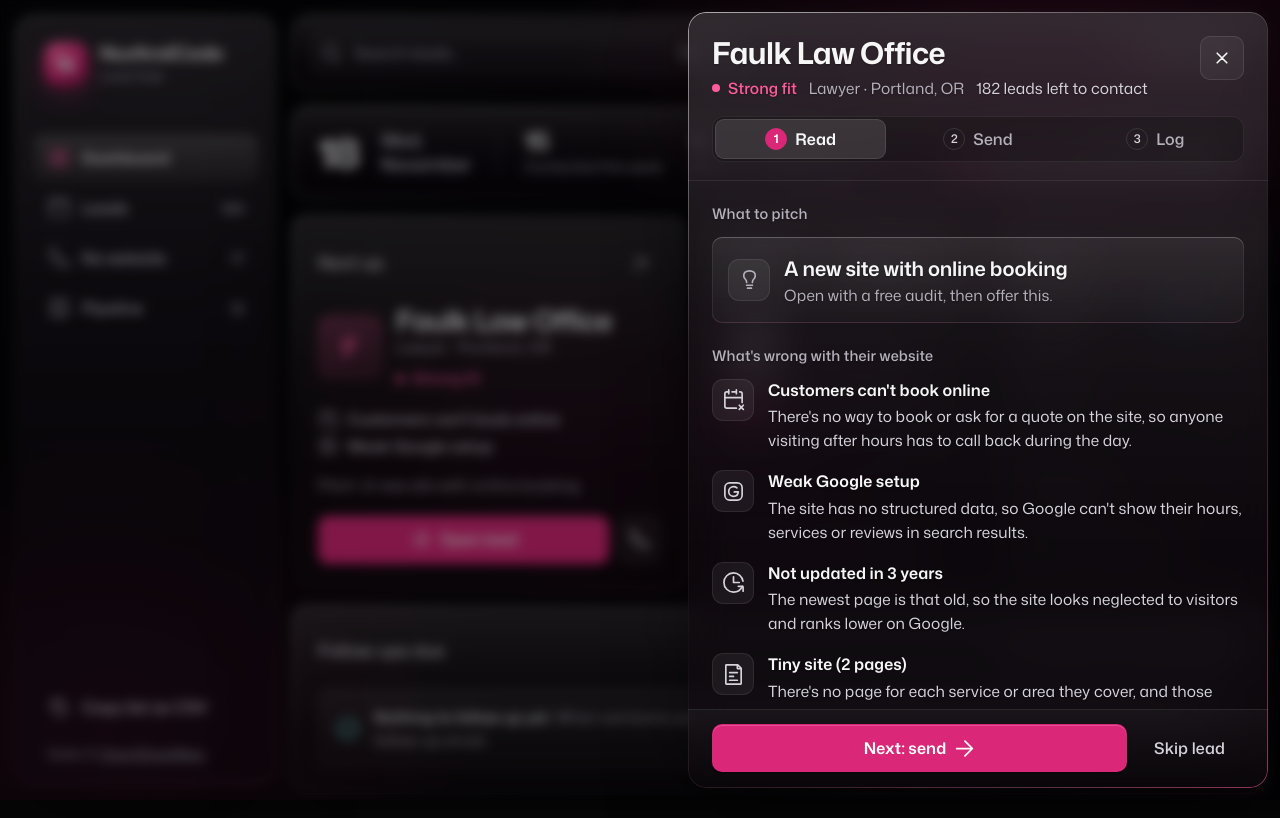
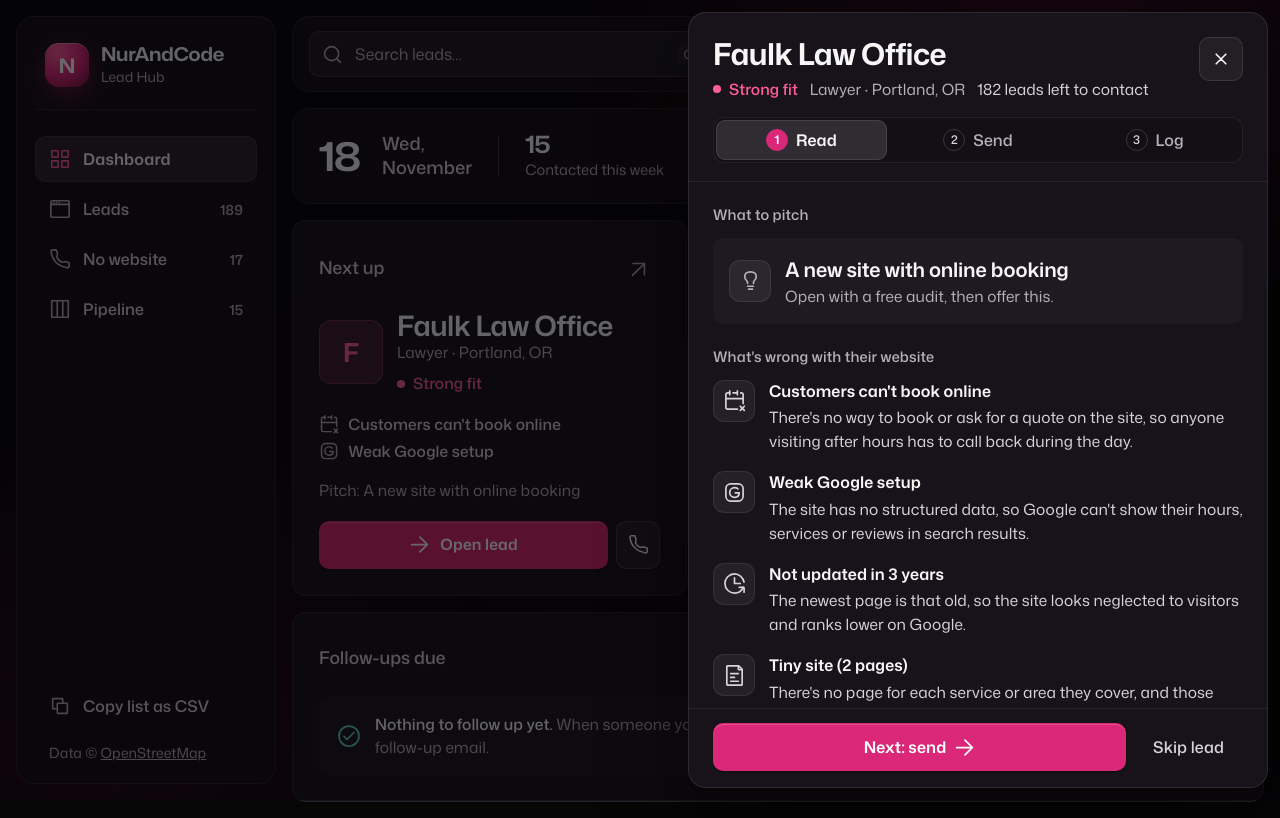
Before and after one commit to Rahul1305200/LeadHub, a plain HTML site: page index.html in a window 1280 px wide. Both pictures are taken after a click on the button "Next lead". Drawn offline with Linux system fonts and the light colour scheme.

Commit message:
Remove glass effect: solid surfaces
Co-Authored-By: Claude Opus 5.5 <noreply@anthropic.com>

```diff
--- a/index.html
+++ b/index.html
@@ -56,13 +56,8 @@ svg.i{width:1.3em;height:1.3em;flex:none;fill:none;stroke:currentColor;stroke-wi
 #bg.live canvas{opacity:1}
 #bg::after{content:"";position:absolute;inset:0;background:radial-gradient(130% 100% at 50% 40%,transparent 50%,rgba(0,0,0,.45)),rgba(0,0,0,.18)}
 
-/* Liquid glass: live backdrop blur + specular rim (Liquid Glass JS look, without page snapshots) */
-.sheet,.pop{-webkit-backdrop-filter:var(--blur);backdrop-filter:var(--blur)}
-.side,.top,.panel,.card,.sheet,.col,.pop{position:relative;background:var(--glass);box-shadow:inset 0 1px 0 rgba(255,255,255,.08),0 30px 70px rgba(0,0,0,.35)}
-.card{background:var(--glass-card)}
-.sheet,.pop{background:var(--glass-strong)}
-.side::after,.top::after,.panel::after,.card::after,.sheet::after,.col::after,.pop::after{content:"";position:absolute;inset:0;border-radius:inherit;padding:1px;background:var(--rim);-webkit-mask:linear-gradient(#000 0 0) content-box,linear-gradient(#000 0 0);-webkit-mask-composite:xor;mask:linear-gradient(#000 0 0) content-box exclude,linear-gradient(#000 0 0);pointer-events:none}
-@supports not ((backdrop-filter:blur(1px)) or (-webkit-backdrop-filter:blur(1px))){.sheet,.pop{background:rgba(17,17,19,.96)}}
+/* Surfaces are solid (glass removed 18 Nov 2026 at the user's request); colours live in the Solid surfaces block */
+.side,.top,.panel,.card,.sheet,.col,.pop{position:relative}
 
 /* Shell */
 .app{display:grid;grid-template-columns:260px minmax(0,1fr);gap:16px;min-height:100%;padding-block:16px;padding-left:max(16px,env(safe-area-inset-left,0px));padding-right:max(16px,env(safe-area-inset-right,0px))}
@@ -409,56 +404,32 @@ textarea:focus{outline:none;border-color:var(--pink-line)}
 .done svg.i{animation:pop .26s var(--e-out)}
 .rbtn.done,.copy.done,.rpill.done svg.i,.side-foot .link.done svg.i,.btn.done:not(.pink) svg.i{color:var(--pink)}
 
-/* ===== Liquid glass, site-wide =====
-   Three layers on every surface: a translucent tint, a top sheen, and a specular rim (bright top-left, pink bottom-right).
-   Big surfaces blur what's behind them; rows and controls inside them are lighter clear glass. */
-:root{
-  --glass:rgba(20,12,20,.40); --glass-strong:rgba(16,10,16,.62); --glass-card:rgba(24,14,22,.36); --muted:#b4b0bc; --fg-2:#d6d3dc;
-  --sheen:linear-gradient(180deg,rgba(255,255,255,.12),rgba(255,255,255,.035) 38%,rgba(255,255,255,0) 70%);
-  --rim:linear-gradient(145deg,rgba(255,255,255,.55),rgba(255,255,255,.10) 28%,rgba(255,255,255,.02) 55%,rgba(255,140,190,.30) 85%,rgba(255,92,157,.55));
-  --blur:blur(22px) saturate(185%) brightness(1.06);
-  --clear:rgba(255,255,255,.055); --clear-h:rgba(255,255,255,.10);
-  --edge:inset 0 1px 0 rgba(255,255,255,.18),inset 0 0 0 1px rgba(255,255,255,.07),inset 0 -1px 0 rgba(255,92,157,.10);
-}
-body{text-shadow:0 1px 2px rgba(0,0,0,.28)}
-.btn.pink,.btn.white,.seg button[aria-pressed="true"],.toast{text-shadow:none}
-.side,.top,.panel,.card,.sheet,.col,.pop{background:var(--sheen),var(--glass);box-shadow:inset 0 1px 0 rgba(255,255,255,.14),0 30px 80px rgba(0,0,0,.40)}
-.card{background:var(--sheen),var(--glass-card)}
-.sheet,.pop{background:var(--sheen),var(--glass-strong)}
-/* clear glass: rows, inner boxes */
-.lrow,.bcard,.frow,.fu-empty,.empty-col,.pitchbox,details.script,.subj,.caution{background:linear-gradient(180deg,rgba(255,255,255,.07),rgba(255,255,255,.025));box-shadow:var(--edge)}
-.lrow:hover,.bcard:hover,.frow:hover{background:linear-gradient(180deg,rgba(255,255,255,.12),rgba(255,255,255,.05))}
-details.script .subj{background:rgba(255,255,255,.06)}
-/* glass controls */
-.btn,.dd,.rbtn,.rpill,.close,.copy,.menu{background:linear-gradient(180deg,rgba(255,255,255,.12),rgba(255,255,255,.04));border-color:rgba(255,255,255,.14);box-shadow:inset 0 1px 0 rgba(255,255,255,.22)}
-.btn:hover,.dd:hover,.rbtn:hover,.rpill:hover,.close:hover,.copy:hover{background:linear-gradient(180deg,rgba(255,255,255,.2),rgba(255,255,255,.08));border-color:rgba(255,255,255,.22)}
-.close,.copy{border:1px solid rgba(255,255,255,.14)}
-.btn.ghost{background:transparent;box-shadow:none;border-color:transparent;-webkit-backdrop-filter:none;backdrop-filter:none}
-.btn.pink{background:linear-gradient(180deg,#f2559a,#db2777 55%,#c21f68);border-color:rgba(255,170,205,.45);box-shadow:inset 0 1px 0 rgba(255,255,255,.45),inset 0 -2px 6px rgba(120,10,60,.35),0 10px 28px rgba(219,39,119,.38)}
-.btn.pink:hover{background:linear-gradient(180deg,#ff6aa8,#e83d88 55%,#cf2a74);border-color:rgba(255,190,215,.6)}
-.btn.white{background:linear-gradient(180deg,#ffffff,#ece7ec);border-color:#fff;box-shadow:inset 0 -2px 4px rgba(0,0,0,.06),0 10px 26px rgba(0,0,0,.25)}
-.dd.status{background:linear-gradient(180deg,color-mix(in srgb,var(--sc) 22%,rgba(255,255,255,.06)),color-mix(in srgb,var(--sc) 10%,transparent));border-color:color-mix(in srgb,var(--sc) 30%,rgba(255,255,255,.1))}
-.search{background:linear-gradient(180deg,rgba(255,255,255,.09),rgba(255,255,255,.03));border-color:rgba(255,255,255,.14);box-shadow:inset 0 1px 0 rgba(255,255,255,.16)}
-.seg,.steps,.vhead .seg{background:linear-gradient(180deg,rgba(255,255,255,.08),rgba(255,255,255,.025));box-shadow:var(--edge)}
-.seg button[aria-pressed="true"]::before{background:linear-gradient(180deg,#fff,#eee8ef);box-shadow:inset 0 -2px 4px rgba(0,0,0,.08),0 6px 16px rgba(0,0,0,.25)}
-.step.on{background:linear-gradient(180deg,rgba(255,255,255,.2),rgba(255,255,255,.08));box-shadow:inset 0 1px 0 rgba(255,255,255,.25)}
-.nav a[aria-current="page"]::before{background:linear-gradient(180deg,rgba(255,255,255,.16),rgba(255,255,255,.05));box-shadow:inset 0 1px 0 rgba(255,255,255,.2),inset 0 0 0 1px rgba(255,255,255,.07)}
-.nav a:hover{background:rgba(255,255,255,.06)}
-textarea{background:rgba(255,255,255,.05);border-color:rgba(255,255,255,.14)}
-.kbd span{background:rgba(255,255,255,.1)}
-.date,.vhead .ccirc{background:radial-gradient(80% 80% at 30% 20%,rgba(255,255,255,.16),rgba(255,255,255,.03) 60%);border-color:rgba(255,255,255,.2);box-shadow:inset 0 1px 0 rgba(255,255,255,.25),0 12px 30px rgba(0,0,0,.3)}
-.mono{background:linear-gradient(160deg,rgba(255,92,157,.30),rgba(255,92,157,.10));box-shadow:inset 0 1px 0 rgba(255,255,255,.2),inset 0 0 0 1px rgba(255,92,157,.25)}
-.mono.plain{background:linear-gradient(160deg,rgba(255,255,255,.14),rgba(255,255,255,.04));box-shadow:inset 0 1px 0 rgba(255,255,255,.18),inset 0 0 0 1px rgba(255,255,255,.08)}
-.ib{box-shadow:inset 0 1px 0 rgba(255,255,255,.12)}
-.ticks i{background:linear-gradient(180deg,rgba(255,255,255,.12),rgba(255,255,255,.04));box-shadow:inset 0 1px 0 rgba(255,255,255,.15)}
-.ticks i.on{background:linear-gradient(180deg,#ff7ab3,#e83d88);box-shadow:inset 0 1px 0 rgba(255,255,255,.45),0 6px 16px rgba(219,39,119,.35)}
-.hbar .tr{background:rgba(255,255,255,.08);box-shadow:inset 0 1px 1px rgba(0,0,0,.25)}
-.badge,.ghead .gn{box-shadow:inset 0 1px 0 rgba(255,255,255,.25)}
-.ghead .gn{background:rgba(255,255,255,.1)}
-.toast{background:linear-gradient(180deg,rgba(255,255,255,.96),rgba(240,232,238,.92));-webkit-backdrop-filter:blur(14px);backdrop-filter:blur(14px)}
-.s-foot{background:linear-gradient(180deg,rgba(255,255,255,.03),rgba(0,0,0,.18))}
-.s-head{border-bottom-color:rgba(255,255,255,.08)}
-@supports not ((backdrop-filter:blur(1px)) or (-webkit-backdrop-filter:blur(1px))){.sheet,.pop{background:rgba(24,16,22,.96)}}
+/* ===== Solid surfaces (18 Nov 2026) =====
+   Glass removed at the user's request: opaque wine-black panels on the living background, one hairline each,
+   no sheen, no rim, no blur. Depth is tonal: surface < card < row < raised. Everything else (pink, tiles, layout) is unchanged. */
+:root{--muted:#b4b0bc; --fg-2:#d6d3dc;
+  --surface:#141015; --surface-card:#18131a; --row:#1f1921; --row-h:#28202b; --surface-raised:#2a222d; --hair:rgba(255,255,255,.07)}
+.side,.top,.panel,.card,.col{background:var(--surface);border:1px solid var(--hair);box-shadow:none}
+.card{background:var(--surface-card)}
+.sheet,.pop{background:var(--surface-card);border:1px solid rgba(255,255,255,.1);box-shadow:0 30px 80px rgba(0,0,0,.55)}
+.lrow,.bcard,.frow,.fu-empty,.empty-col,.pitchbox,details.script,.caution{background:var(--row);box-shadow:none}
+.lrow:hover,.bcard:hover,.frow:hover{background:var(--row-h)}
+details.script .subj,.subj{background:var(--surface-raised)}
+.nav a[aria-current="page"]::before{background:var(--surface-raised);box-shadow:inset 0 0 0 1px var(--hair)}
+.nav a:hover{background:rgba(255,255,255,.05)}
+textarea{background:var(--row);border-color:rgba(255,255,255,.12)}
+.kbd span{background:var(--surface-raised)}
+.mono{background:rgba(255,92,157,.16)}
+.mono.plain{background:var(--surface-raised)}
+.ticks i{background:var(--surface-raised)}
+.ticks i.on{background:var(--pink)}
+.hbar .tr{background:var(--surface-raised)}
+.ghead .gn{background:var(--surface-raised)}
+.dd.status{background:color-mix(in srgb,var(--sc) 16%,var(--surface-card));border-color:color-mix(in srgb,var(--sc) 30%,transparent)}
+.toast{background:#f6f4f6}
+.s-foot{background:var(--surface-card)}
+.s-head{border-bottom-color:var(--hair)}
+.scrim{background:rgba(4,3,5,.6);-webkit-backdrop-filter:none;backdrop-filter:none}
 
 /* ===== Type and focus =====
    Mona Sans, one variable family. Roles: figure (wide 118%, 620, tabular) for counts; subject (620-660) for the
```
